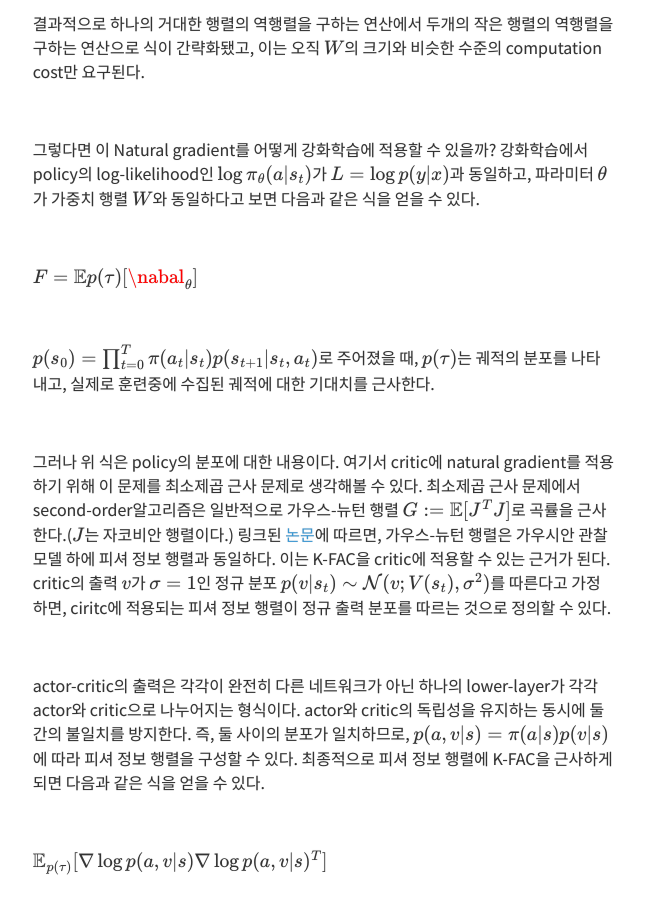
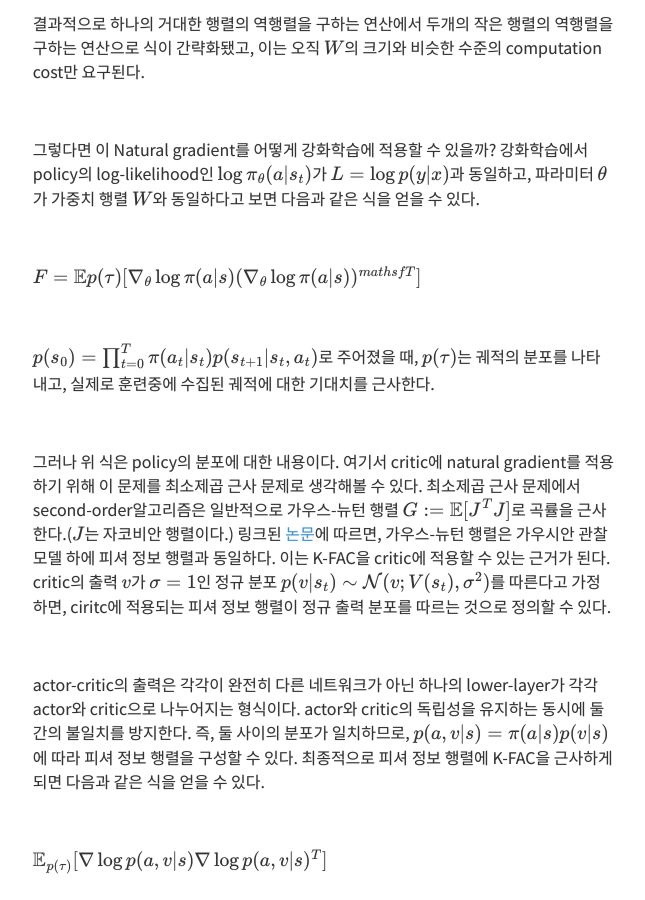
Before and after one commit to Clarit7/clarit7.github.io, a Jekyll site: the page built from _posts/2020-12-30-acktr.md, in a window 1280 px wide and 900 px high, scrolled down 2578 px. Shown: the whole window, without its empty margins (316-961 px from the left). Built offline with Jekyll 4.4.1, drawn with Linux system fonts in a browser that asks for light colours; some web fonts are replaced; formulas are drawn with MathJax 3; comment, search, counter and statistics services are not loaded.

Commit message:
Update 2020-12-30-acktr.md

```diff
--- a/_posts/2020-12-30-acktr.md
+++ b/_posts/2020-12-30-acktr.md
@@ -82,7 +82,7 @@ $\mathrm{vec}(\Delta W) = \hat F_\ell^{-1}\mathrm{vec}\{\nabla_W\mathcal{J}\} =
 
 <br/>
 
-$F={\mathbb{E}}{p(\tau)}[\nabal_\theta]$
+$F={\mathbb{E}}{p(\tau)} [\nabla_\theta \log\pi(a{\lvert}s)(\nabla_\theta \log\pi(a{\lvert}s))^{mathsf{T}}]$
 
 <br/>
 
```
